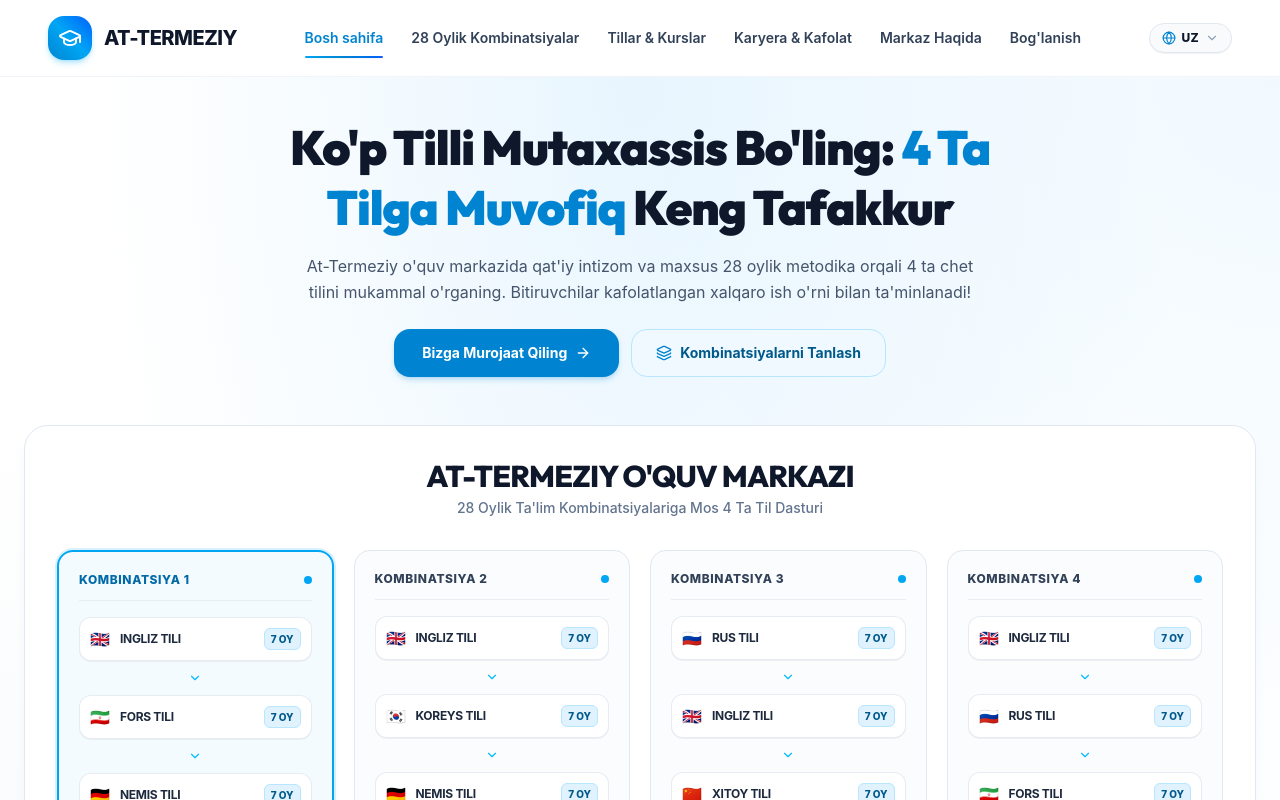
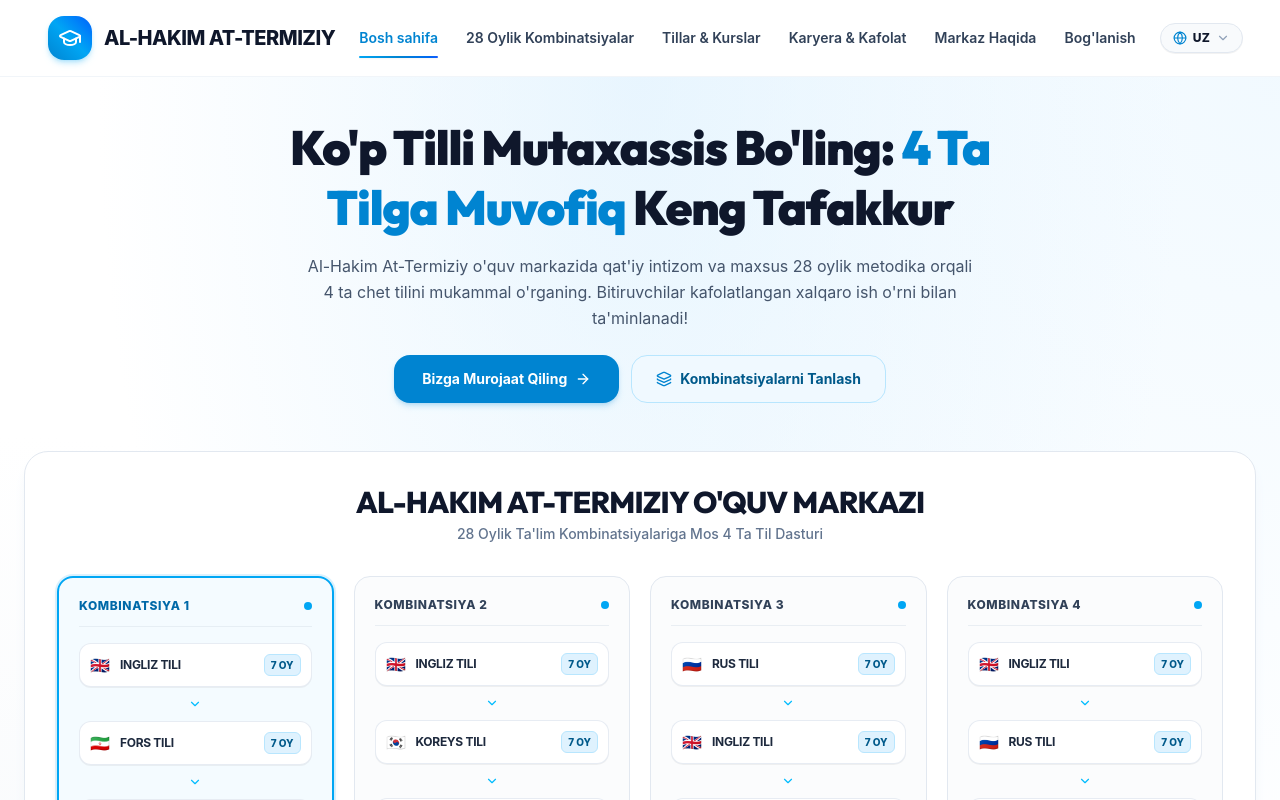
Before and after one commit to humoyun1773/at-termiziy, a React (Vite) app: page / in a window 1280 px wide. Shown: the top 800 px of the page. Built offline with nearby package versions, Linux system fonts and the light colour scheme; a web font is replaced by a local one.

Commit message:
feat: update brand name to AL-HAKIM AT-TERMIZIY across all pages and translations

```diff
--- a/index.html
+++ b/index.html
@@ -6,11 +6,11 @@
     <meta name="viewport" content="width=device-width, initial-scale=1.0" />
 
     <!-- Primary SEO Metadata -->
-    <title>At-Termeziy O'quv Markazi | Qarshi Shahar — 28 Oylik Ta'lim Dasturi & Ko'p Tilli Ta'lim</title>
-    <meta name="title" content="At-Termeziy O'quv Markazi | Qarshi Shahar — 28 Oylik Ta'lim Dasturi & Ko'p Tilli Ta'lim" />
-    <meta name="description" content="Al-Hakim At-Termeziy o'quv markazi Qarshi shahrida: 28 oylik eksklyuziv ta'lim dasturi. 4 ta xorijiy tilni (Ingliz, Nemis, Xitoy, Arab, Rus, Yapon) o'rganish va kafolatlangan xalqaro ish bilan ta'minlash. Tel: +998 91 951 73 35." />
-    <meta name="keywords" content="at-termeziy, at termiziy, o'quv markaz qarshi, qashqadaryo o'quv markazi, 28 oylik dastur, ko'p tilli ta'lim, ingliz tili qarshi, ielts qarshi, nemis tili, xitoy tili, arab tili, yapon tili, ta'lim markazi" />
-    <meta name="author" content="Al-Hakim At-Termeziy O'quv Markazi" />
+    <title>Al-Hakim At-Termiziy O'quv Markazi | Qarshi Shahar — 28 Oylik Ta'lim Dasturi & Ko'p Tilli Ta'lim</title>
+    <meta name="title" content="Al-Hakim At-Termiziy O'quv Markazi | Qarshi Shahar — 28 Oylik Ta'lim Dasturi & Ko'p Tilli Ta'lim" />
+    <meta name="description" content="Al-Hakim At-Termiziy o'quv markazi Qarshi shahrida: 28 oylik eksklyuziv ta'lim dasturi. 4 ta xorijiy tilni (Ingliz, Nemis, Xitoy, Arab, Rus, Yapon) o'rganish va kafolatlangan xalqaro ish bilan ta'minlash. Tel: +998 91 951 73 35." />
+    <meta name="keywords" content="al-hakim at-termiziy, at termiziy, o'quv markaz qarshi, qashqadaryo o'quv markazi, 28 oylik dastur, ko'p tilli ta'lim, ingliz tili qarshi, ielts qarshi, nemis tili, xitoy tili, arab tili, yapon tili, ta'lim markazi" />
+    <meta name="author" content="Al-Hakim At-Termiziy O'quv Markazi" />
     <meta name="robots" content="index, follow, max-image-preview:large, max-snippet:-1, max-video-preview:-1" />
     <meta name="googlebot" content="index, follow" />
     <link rel="canonical" href="https://attermiziy.uz/" />
@@ -24,8 +24,8 @@
     <!-- Open Graph / Facebook -->
     <meta property="og:type" content="website" />
     <meta property="og:url" content="https://attermiziy.uz/" />
-    <meta property="og:site_name" content="At-Termeziy Ta'lim Markazi" />
-    <meta property="og:title" content="At-Termeziy O'quv Markazi | Qarshi — 28 Oylik Ta'lim Dasturi" />
+    <meta property="og:site_name" content="Al-Hakim At-Termiziy Ta'lim Markazi" />
+    <meta property="og:title" content="Al-Hakim At-Termiziy O'quv Markazi | Qarshi — 28 Oylik Ta'lim Dasturi" />
     <meta property="og:description" content="Qarshi shahrida yagona 28 oylik ko'p tilli ta'lim tizimi. 4 ta tilga muvofiq keng tafakkur va kafolatlangan karyera." />
     <meta property="og:image" content="/images/banner.jpg" />
     <meta property="og:locale" content="uz_UZ" />
--- a/src/components/common/BannerCombinationsBoard.tsx
+++ b/src/components/common/BannerCombinationsBoard.tsx
@@ -77,7 +77,7 @@ export const BannerCombinationsBoard: React.FC = () => {
       {/* Board Top Header */}
       <div className="text-center mb-8">
         <h2 className="text-2xl sm:text-3xl font-extrabold text-slate-900 tracking-tight font-heading uppercase">
-          AT-TERMEZIY O'QUV MARKAZI
+          AL-HAKIM AT-TERMIZIY O'QUV MARKAZI
         </h2>
         <p className="text-xs sm:text-sm text-slate-500 font-medium mt-1">
           28 Oylik Ta'lim Kombinatsiyalariga Mos 4 Ta Til Dasturi
--- a/src/data/translations.ts
+++ b/src/data/translations.ts
@@ -1,7 +1,7 @@
 export const translations = {
   uz: {
     brand: {
-      name: "AT-TERMEZIY",
+      name: "AL-HAKIM AT-TERMIZIY",
       type: "O'quv Markazi",
       motto: "INTIZOMNI SEVUVCHILAR UCHUN",
       city: "QARSHI SHAHAR",
@@ -25,7 +25,7 @@ export const translations = {
       titleStart: "Ko'p Tilli Mutaxassis Bo'ling:",
       titleHighlight: "4 Ta Tilga Muvofiq",
       titleEnd: "Keng Tafakkur",
-      subheading: "At-Termeziy o'quv markazida qat'iy intizom va maxsus 28 oylik metodika orqali 4 ta chet tilini mukammal o'rganing. Bitiruvchilar kafolatlangan xalqaro ish o'rni bilan ta'minlanadi!",
+      subheading: "Al-Hakim At-Termiziy o'quv markazida qat'iy intizom va maxsus 28 oylik metodika orqali 4 ta chet tilini mukammal o'rganing. Bitiruvchilar kafolatlangan xalqaro ish o'rni bilan ta'minlanadi!",
       exploreCombinations: "Kombinatsiyalarni Tanlash",
       freeConsultation: "Bizga Murojaat Qiling",
       statStudents: "Muvaffaqiyatli Talabalar",
@@ -112,8 +112,8 @@ export const translations = {
     },
     aboutPage: {
       tag: "Markazimiz Tarixi & Qadriyatlari",
-      title: "At-Termeziy O'quv Markazi",
-      intro: "Markazimiz buyuk alloma At-Termeziyning chuqur ilm, yuksak ma'rifat va qat'iy intizom tamoyillariga asoslanib tashkil etilgan.",
+      title: "Al-Hakim At-Termiziy O'quv Markazi",
+      intro: "Markazimiz buyuk alloma Al-Hakim At-Termiziyning chuqur ilm, yuksak ma'rifat va qat'iy intizom tamoyillariga asoslanib tashkil etilgan.",
       missionTitle: "Bizning Missiyamiz",
       missionText: "Qashqadaryo va butun O'zbekiston yoshlariga dunyo standartlaridagi ko'p tilli ta'limni taqdim etish, ularni global maydonda raqobatbardosh, mustaqil fikrli yetakchi mutaxassis qilib tarbiyalash.",
       visionTitle: "Bizning Qarashimiz",
@@ -183,7 +183,7 @@ export const translations = {
       callDirectly: "To'g'ridan-to'g'ri Qo'ng'iroq Qilish"
     },
     footer: {
-      desc: "At-Termeziy o'quv markazi — Qarshi shahrida 28 oylik noyob kombinatsiya dasturi asosida 4 ta tilga muvofiq tafakkur shakllantiruvchi yetakchi ta'lim maskani.",
+      desc: "Al-Hakim At-Termiziy o'quv markazi — Qarshi shahrida 28 oylik noyob kombinatsiya dasturi asosida 4 ta tilga muvofiq tafakkur shakllantiruvchi yetakchi ta'lim maskani.",
       quickLinks: "Tezkor Havolalar",
       programs: "Dasturlar",
       contactInfo: "Aloqa Ma'lumotlari",
@@ -193,7 +193,7 @@ export const translations = {
   },
   ru: {
     brand: {
-      name: "AT-TERMEZIY",
+      name: "АЛЬ-ХАКИМ АТ-ТЕРМИЗИЙ",
       type: "Учебный Центр",
       motto: "ДЛЯ ТЕХ, КТО ЦЕНИТ ДИСЦИПЛИНУ",
       city: "ГОРОД КАРШИ",
@@ -217,7 +217,7 @@ export const translations = {
       titleStart: "Станьте Полиглотом:",
       titleHighlight: "Мышление на 4 Языках",
       titleEnd: "Без Границ",
-      subheading: "В учебном центре Ат-Термезий благодаря строгой дисциплине и специальной 28-месячной методике вы в совершенстве освоите 4 иностранных языка. Выпускники гарантированно трудоустраиваются!",
+      subheading: "В учебном центре Аль-Хаким Ат-Термизий благодаря строгой дисциплине и специальной 28-месячной методике вы в совершенстве освоите 4 иностранных языка. Выпускники гарантированно трудоустраиваются!",
       exploreCombinations: "Выбрать Комбинацию",
       freeConsultation: "Свяжитесь с Нами",
       statStudents: "Успешных Студентов",
@@ -304,8 +304,8 @@ export const translations = {
     },
     aboutPage: {
       tag: "История & Ценности Центра",
-      title: "Учебный Центр Ат-Термезий",
-      intro: "Наш центр основан на принципах глубоких знаний, высокого просвещения и железной дисциплины великого мыслителя Ат-Термезий.",
+      title: "Учебный Центр Аль-Хаким Ат-Термизий",
+      intro: "Наш центр основан на принципах глубоких знаний, высокого просвещения и железной дисциплины великого мыслителя Аль-Хакима Ат-Термизий.",
       missionTitle: "Наша Миссия",
       missionText: "Предоставить молодежи Кашкадарьи и всего Узбекистана полиглотное образование мирового уровня, воспитав конкурентоспособных лидеров для глобальной арены.",
       visionTitle: "Наше Видение",
@@ -375,7 +375,7 @@ export const translations = {
       callDirectly: "Позвонить Напрямую"
     },
     footer: {
-      desc: "Учебный центр Ат-Термезий — ведущий образовательный центр в г. Карши, формирующий полиглотное мышление на 4 языках по 28-месячной методике.",
+      desc: "Учебный центр Аль-Хаким Ат-Термизий — ведущий образовательный центр в г. Карши, формирующий полиглотное мышление на 4 языках по 28-месячной методике.",
       quickLinks: "Быстрые Ссылки",
       programs: "Программы",
       contactInfo: "Контакты",
@@ -385,7 +385,7 @@ export const translations = {
   },
   en: {
     brand: {
-      name: "AT-TERMEZIY",
+      name: "AL-HAKIM AT-TERMIZIY",
       type: "Academy & Learning Center",
       motto: "FOR THOSE WHO LOVE DISCIPLINE",
       city: "QARSHI CITY",
@@ -409,7 +409,7 @@ export const translations = {
       titleStart: "Become a Polyglot:",
       titleHighlight: "Thinking in 4 Languages",
       titleEnd: "With High Discipline",
-      subheading: "Master 4 foreign languages fluently at At-Termeziy Academy through strict discipline and our specialized 28-month system. Graduates receive guaranteed job placement!",
+      subheading: "Master 4 foreign languages fluently at Al-Hakim At-Termiziy Academy through strict discipline and our specialized 28-month system. Graduates receive guaranteed job placement!",
       exploreCombinations: "Explore Combinations",
       freeConsultation: "Contact Us",
       statStudents: "Successful Students",
@@ -496,8 +496,8 @@ export const translations = {
     },
     aboutPage: {
       tag: "Heritage & Educational Values",
-      title: "At-Termeziy Academy",
-      intro: "Our institution is built upon the timeless philosophy of deep intellect, refined manners, and unwavering discipline of the great scholar At-Termeziy.",
+      title: "Al-Hakim At-Termiziy Academy",
+      intro: "Our institution is built upon the timeless philosophy of deep intellect, refined manners, and unwavering discipline of the great scholar Al-Hakim At-Termiziy.",
       missionTitle: "Our Mission",
       missionText: "To empower youth across Kashkadarya and Uzbekistan with world-class polyglot education, raising visionary leaders capable of competing on the global stage.",
       visionTitle: "Our Vision",
@@ -567,7 +567,7 @@ export const translations = {
       callDirectly: "Call Us Now"
     },
     footer: {
-      desc: "At-Termeziy Academy — The premier polyglot education center in Qarshi city, shaping 4-language cognition through our proven 28-month discipline curriculum.",
+      desc: "Al-Hakim At-Termiziy Academy — The premier polyglot education center in Qarshi city, shaping 4-language cognition through our proven 28-month discipline curriculum.",
       quickLinks: "Quick Links",
       programs: "Programs",
       contactInfo: "Contact Details",
--- a/src/pages/CareerPage.tsx
+++ b/src/pages/CareerPage.tsx
@@ -135,7 +135,7 @@ export const CareerPage: React.FC = () => {
             Xalqaro Karyerangizni Bugundan Rejalashtiring
           </h3>
           <p className="text-xs sm:text-sm text-sky-100 max-w-md mx-auto">
-            Qarshi shahridagi "At-Termeziy" o'quv markaziga ariza qoldiring va 4 til bo'yicha orzuingizdagi kasb sari qadam tashlang.
+            Qarshi shahridagi "Al-Hakim At-Termiziy" o'quv markaziga ariza qoldiring va 4 til bo'yicha orzuingizdagi kasb sari qadam tashlang.
           </p>
           <div className="pt-2">
             <button
--- a/src/pages/HomePage.tsx
+++ b/src/pages/HomePage.tsx
@@ -288,7 +288,7 @@ export const HomePage: React.FC = () => {
                 <Badge variant="success" className="text-[10px]">Ochiq</Badge>
               </div>
               <h3 className="text-lg font-bold font-heading text-white">
-                At-Termeziy O'quv Markazi
+                Al-Hakim At-Termiziy O'quv Markazi
               </h3>
               <p className="text-xs text-slate-300 leading-relaxed">
                 Manzil: Qashqadaryo viloyati, Qarshi shahri, Mustaqillik shoh ko'chasi. Dushanba - Shanba kunlari soat 08:00 dan 20:00 gacha xizmatingizdamiz.
```
